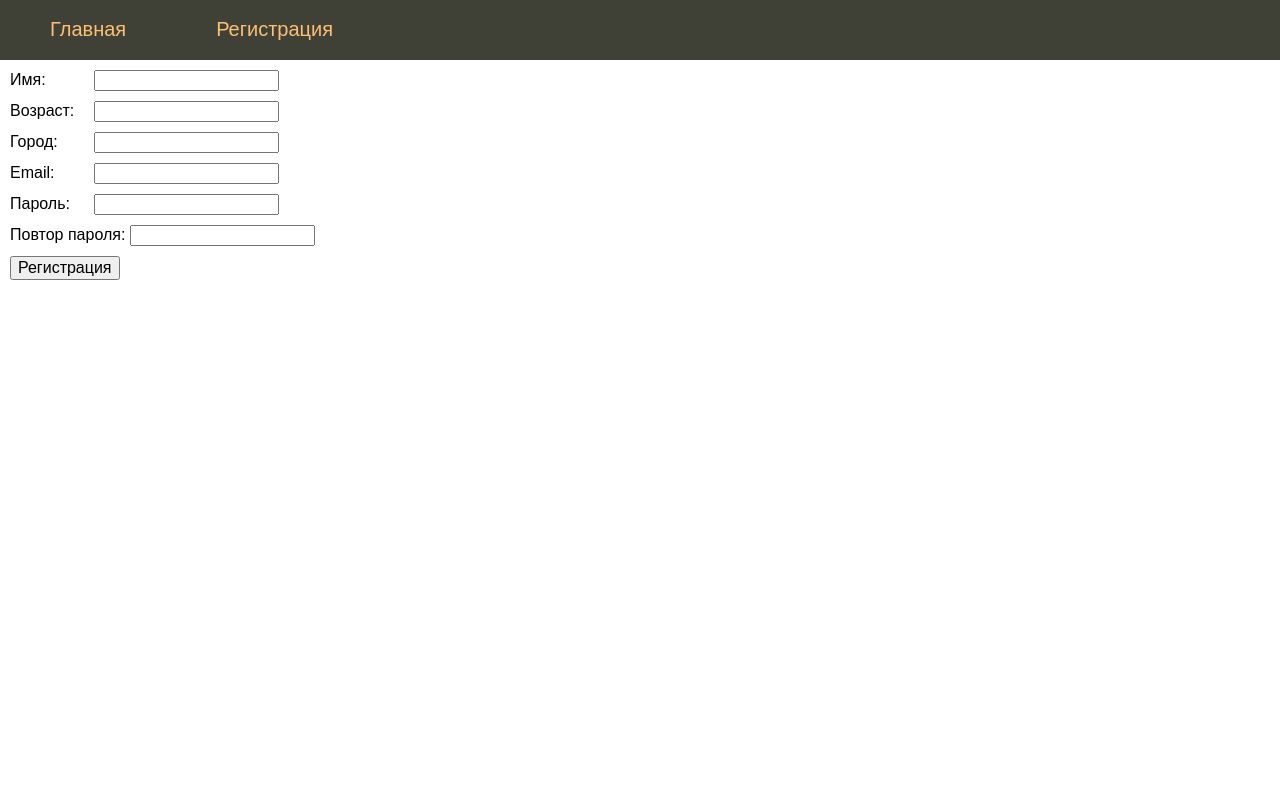
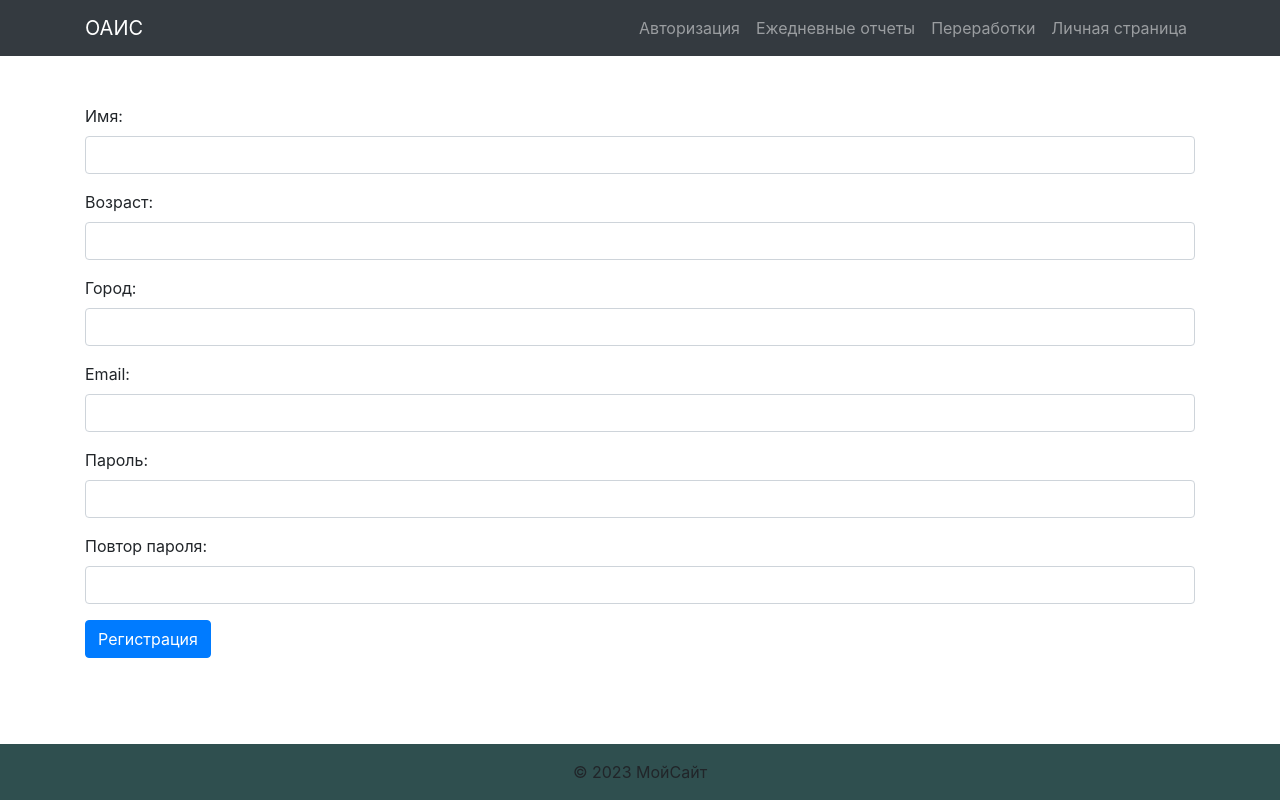
Before and after one commit to RussianCats/webFlask, a Flask app: page /register in a window 1280 px wide. Run offline with Flask 3, Linux system fonts and the light colour scheme; some libraries are stand-ins or nearby versions.

Commit message:
сделал систему автоизации с предоставлением уникального контента

```diff
--- a/app.py
+++ b/app.py
@@ -1,8 +1,7 @@
 import datetime
-import email
-import os
+from flask_login import LoginManager, UserMixin, login_user, logout_user, current_user, login_required
 from werkzeug.security import generate_password_hash, check_password_hash
-from flask import Flask, render_template, request
+from flask import Flask, render_template, request, redirect, url_for, flash
 from flask_sqlalchemy import SQLAlchemy
 from datetime import datetime
 
@@ -11,12 +10,20 @@ from datetime import datetime
 
 app = Flask(__name__)
 app.config['SQLALCHEMY_DATABASE_URI'] = 'postgresql://postgres:5892@localhost/web'
+app.config['SECRET_KEY'] = 'd2a32dd5c96845fb890beabd3896f3e0'
+
 db = SQLAlchemy(app)
 
+# После инициализации db
+login_manager = LoginManager(app)
+login_manager.login_view = 'login'
 
+# Настройка функции загрузчика пользователя
+@login_manager.user_loader
+def load_user(user_id):
+    return Users.query.get(int(user_id))
 
-
-class Users(db.Model):
+class Users(db.Model, UserMixin):
     id = db.Column(db.Integer, primary_key=True)
     email = db.Column(db.String(50), unique=True)
     psw = db.Column(db.String(500), nullable=True)
@@ -34,9 +41,15 @@ class Profiles(db.Model):
     def __repr__(self):
         return f"<profiles {self.id}>"
 
+@app.route("/index")
 @app.route("/")
 def index():
-    return render_template("index.html", title="Главная")
+    if current_user.is_authenticated:
+        # Логика для авторизованных пользователей
+        return render_template('index.html', is_authenticated=True)
+    else:
+        # Логика для неавторизованных пользователей
+        return render_template('index.html', is_authenticated=False)
 
 @app.route("/register", methods=("POST", "GET"))
 def register():
@@ -62,6 +75,29 @@ def register():
 
     return render_template("register.html", title="Регистрация")
 
+@app.route('/login', methods=['GET', 'POST'])
+def login():
+    if request.method == 'POST':
+        email = request.form['email']
+        password = request.form['psw']
+        user = Users.query.filter_by(email=email).first()
+        if user and check_password_hash(user.psw, password):
+            print("Пользователь авторизован")
+            login_user(user)
+            return redirect(url_for('index'))
+        else:
+            flash('Неверный логин или пароль')
+    return render_template('login.html')
+
+@app.route('/logout')
+def logout():
+    logout_user()
+    return redirect(url_for('login'))
+
+@app.route('/secret_page')
+@login_required
+def secret_page():
+    return 'Только для аутентифицированных пользователей!'
 
 
 if __name__ == "__main__":
--- /dev/null
+++ b/templates/base.html
@@ -0,0 +1,42 @@
+<!DOCTYPE html>
+<html lang="ru">
+<head>
+    <meta charset="UTF-8">
+    <title>{% block title %}{% endblock %}</title>
+    <link href="https://stackpath.bootstrapcdn.com/bootstrap/4.3.1/css/bootstrap.min.css" rel="stylesheet">
+    <link rel="stylesheet" href="{{url_for('static', filename='css/main.css')}}">
+</head>
+<body class="d-flex flex-column min-vh-100">
+    <header>
+        <nav class="navbar navbar-expand-lg navbar-dark bg-dark">
+            <div class="container">
+                <a class="navbar-brand" href="/">ОАИС</a>
+                <div class="collapse navbar-collapse">
+                    <ul class="navbar-nav ml-auto">
+                        <li class="nav-item"><a class="nav-link" href="/login">Авторизация</a></li>
+                        <li class="nav-item"><a class="nav-link" href="/reports">Ежедневные отчеты</a></li>
+                        <li class="nav-item"><a class="nav-link" href="/overtime">Переработки</a></li>
+                        <li class="nav-item"><a class="nav-link" href="/profile">Личная страница</a></li>
+                    </ul>
+                </div>
+            </div>
+        </nav>
+    </header>
+
+    <main  class="container flex-grow-1 mt-5">
+        {% block body %}{% endblock %}
+    </main>
+
+    <!-- Footer -->
+    <footer class="bg-light text-center">
+        <div class="text-center p-3" style="background-color: #2F4F4F">
+            © 2023 МойСайт
+        </div>
+    </footer>
+
+    <!-- Подключение Bootstrap JavaScript (необходимо для работы компонентов, таких как модальные окна и т.д.) -->
+    <script src="https://code.jquery.com/jquery-3.3.1.slim.min.js"></script>
+    <script src="https://cdnjs.cloudflare.com/ajax/libs/popper.js/1.14.7/umd/popper.min.js"></script>
+    <script src="https://stackpath.bootstrapcdn.com/bootstrap/4.3.1/js/bootstrap.min.js"></script>
+</body>
+</html>
--- a/templates/register.html
+++ b/templates/register.html
@@ -1,15 +1,43 @@
-{% extends 'layout.html' %}
-{% block content %}
+
+
+{% extends 'base.html' %}
+
+{% block title %}
+Регистрация
+{% endblock %}
+
+{% block body %}
 {% for cat, msg in get_flashed_messages(True) %}
     <div class="flash {{cat}}">{{msg}}</div>
 {% endfor %}
+
+<!-- Код для регистрации -->
 <form action="" method="post" class="form-contact">
-    <p><label>Имя: </label> <input type="text" name="name" value="" required />
-    <p><label>Возраст: </label> <input type="text" name="old" value="" requied />
-    <p><label>Город: </label> <input type="text" name="city" value="" requied />
-    <p><label>Email: </label> <input type="text" name="email" value="" required />
-    <p><label>Пароль: </label> <input type="password" name="psw" value="" required />
-    <p><label>Повтор пароля: </label> <input type="password" name="psw2" value="" required />
-    <p><input type="submit" value="Регистрация" />
+    <div class="mb-3">
+        <label for="name" class="form-label">Имя:</label>
+        <input type="text" class="form-control" id="name" name="name" required>
+    </div>
+    <div class="mb-3">
+        <label for="old" class="form-label">Возраст:</label>
+        <input type="text" class="form-control" id="old" name="old" required>
+    </div>
+    <div class="mb-3">
+        <label for="city" class="form-label">Город:</label>
+        <input type="text" class="form-control" id="city" name="city" required>
+    </div>
+    <div class="mb-3">
+        <label for="email" class="form-label">Email:</label>
+        <input type="email" class="form-control" id="email" name="email" required>
+    </div>
+    <div class="mb-3">
+        <label for="psw" class="form-label">Пароль:</label>
+        <input type="password" class="form-control" id="psw" name="psw" required>
+    </div>
+    <div class="mb-3">
+        <label for="psw2" class="form-label">Повтор пароля:</label>
+        <input type="password" class="form-control" id="psw2" name="psw2" required>
+    </div>
+    <button type="submit" class="btn btn-primary">Регистрация</button>
 </form>
+
 {% endblock %}
```
Also changed, not shown: templates/index.html (+15 -2 lines), templates/login.html (added, +29 -0 lines).
